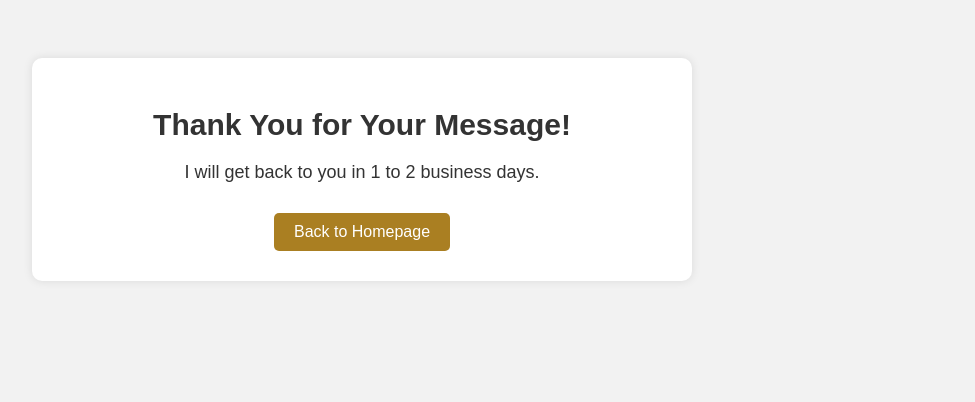
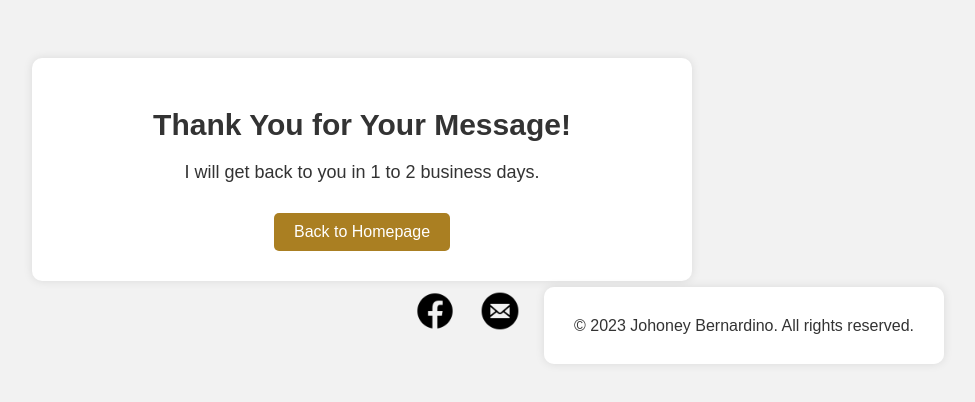
Before and after one commit to dyuwani/my-portfolio, a plain HTML site: page html/message-sent.html in a window 1280 px wide. Shown: the whole page, without its empty margins (278-1253 px from the left). Drawn offline with Linux system fonts and the light colour scheme.

Commit message:
fixed footer issue

```diff
--- a/css/contact-me.css
+++ b/css/contact-me.css
@@ -2,16 +2,19 @@
 body {
     margin: 0px;
     padding: 0px;
-}
-.navbar-brand {
-        display: flex;
-        align-items: center;
 }
 .brand-picture {
         width: 30px;
         height: 30px;
         border-radius: 50%;
         margin-right: 10px;
+}
+footer {
+        text-align: right;
+      }
+.navbar-brand {
+        display: flex;
+        align-items: center;
 }
 .nav-link{
         text-transform: uppercase;
@@ -21,5 +24,17 @@ body {
         text-decoration:underline;
         text-decoration-thickness: 0.2rem;
         text-decoration-color: rgb(158, 200, 71) ;
+}
+.social-icons {
+    margin-top: 10px;
+}
 
-      }
+.social-icons a {
+    display: inline-block;
+    margin-right: 20px;
+}
+
+.social-icons img {
+    width: 40px;
+    height: 40px;
+}
--- a/html/message-sent.html
+++ b/html/message-sent.html
@@ -13,5 +13,19 @@
     <p>I will get back to you in 1 to 2 business days.</p>
     <a class="btn " href="../index.html">Back to Homepage</a>
   </div>
+  <!-- Footer -->
+  <footer class="bg-light text-black py-2">
+    <div class="social-icons">
+        <a href="https://www.facebook.com/forevermasquerade" target="_blank" rel="noopener noreferrer">
+            <img src="../images/icons8-facebook-50.png" alt="Facebook">
+        </a>
+        <a href="mailto:johoneybernardino@gmail.com">
+            <img src="../images/icons8-email-50.png" alt="Email">
+        </a>
+        <span class="container text-center">
+          &copy; 2023 Johoney Bernardino. All rights reserved.
+        </span >
+    </div>
+  </footer>
 </body>
 </html>
```
Also changed, not shown: html/about.html (+15 -1 lines), html/contact-me.html (+2 -2 lines), index.html (+0 -7 lines).
